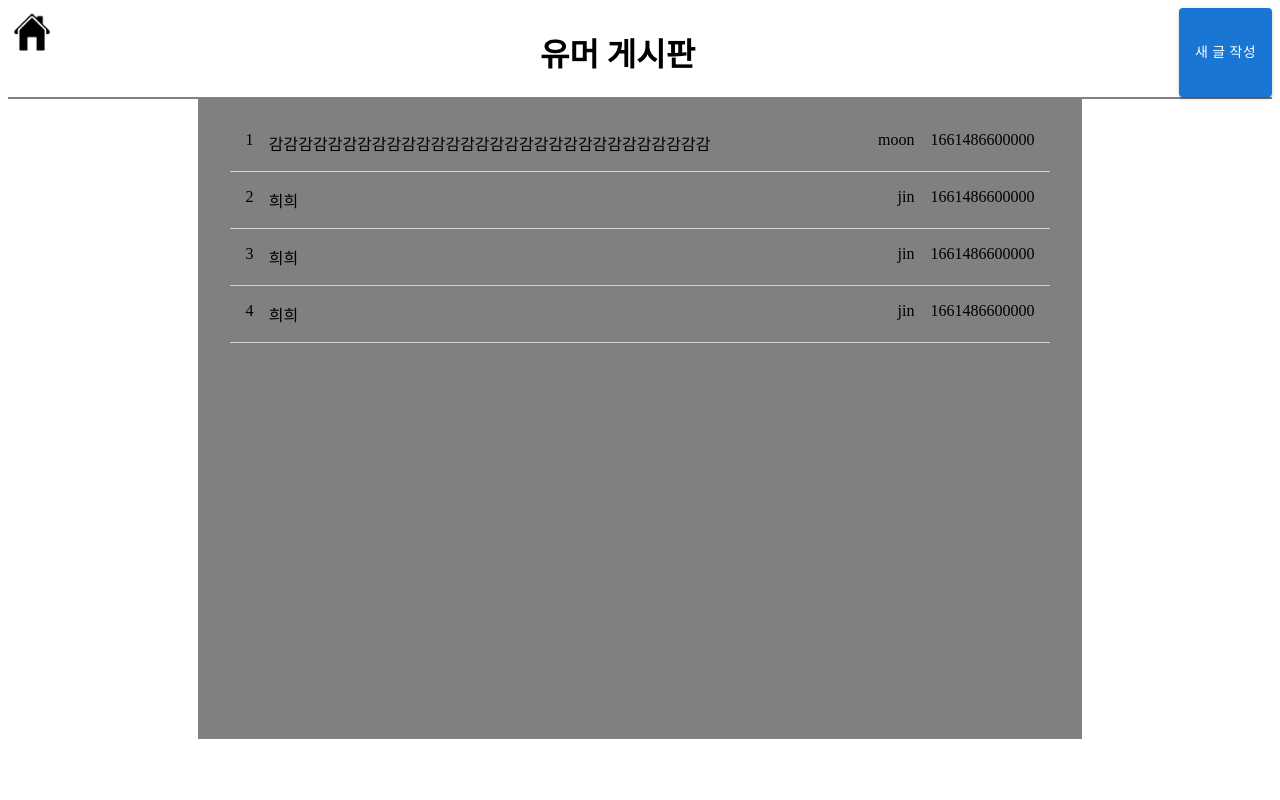
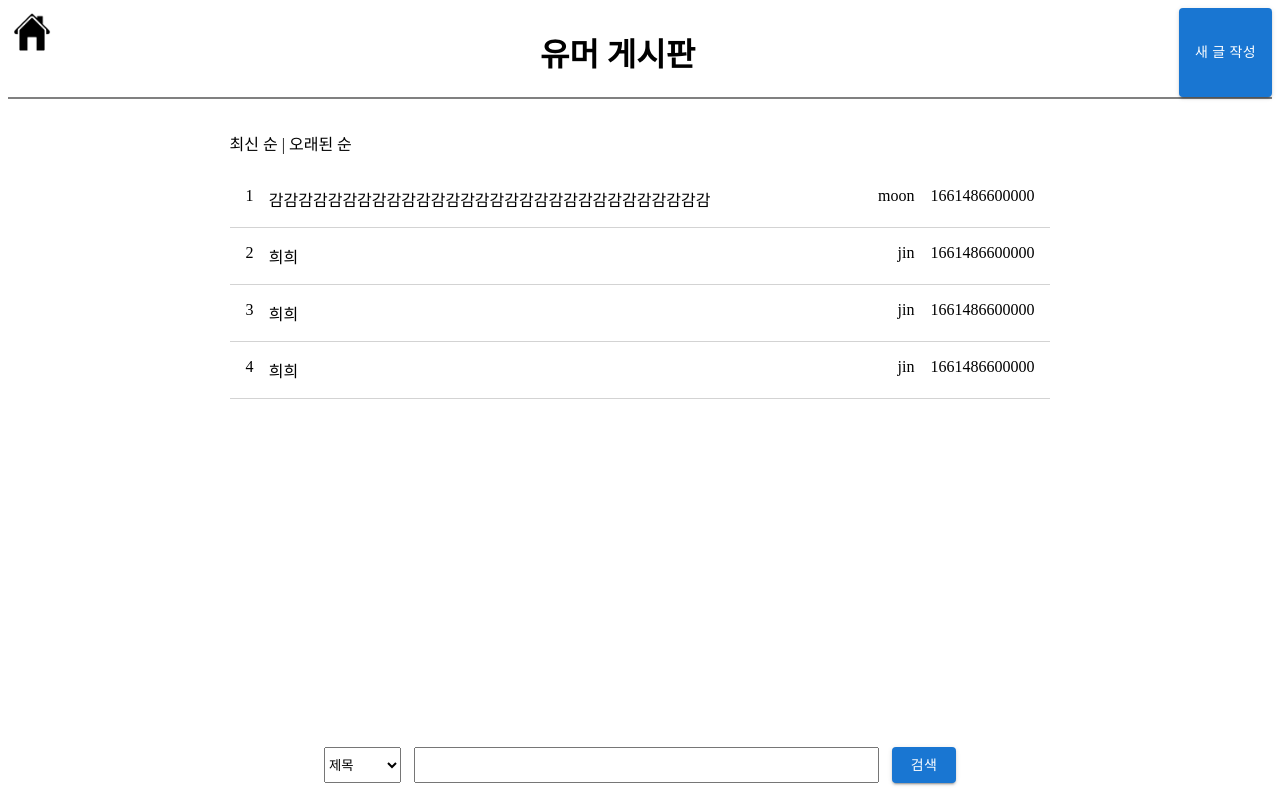
Before and after one commit to kwakhyun/anonymous-forum, a React (Create React App) app: page / in a window 1280 px wide. Built offline with nearby package versions, Linux system fonts and the light colour scheme.

Commit message:
feat search

```diff
--- a/src/components/Header/Header.jsx
+++ b/src/components/Header/Header.jsx
@@ -19,7 +19,7 @@ const Header = () => {
     <HeaderContainer>
       <HomeImg src={img_home} onClick={goToHome} />
       <Title>유머 게시판</Title>
-      <MainButton onClick={goToPost}>새 글 작성</MainButton>
+      <MainButton onClick={goToPost} children="새 글 작성" />
     </HeaderContainer>
   );
 };
--- /dev/null
+++ b/src/components/Search/Search.jsx
@@ -0,0 +1,61 @@
+import React, { useRef, useState } from "react";
+import styled from "styled-components";
+import { MainButton } from "../MainButton";
+
+const Search = ({ searchPost }) => {
+  const [search, setSearch] = useState({ select: "", input: "" });
+
+  const selectRef = useRef();
+  const inputRef = useRef();
+
+  const onChange = (event) => {
+    if (event.currentTarget == null) {
+      return;
+    }
+    event.preventDefault();
+    setSearch({
+      select: selectRef.current.value,
+      input: inputRef.current.value,
+    });
+    console.log("search?? ", search);
+  };
+
+  const onSearch = () => {
+    searchPost(search);
+  };
+
+  return (
+    <SearchContainer>
+      <SearchSelect ref={selectRef} name="select" onChange={onChange}>
+        <option value="title">제목</option>
+        <option value="content">내용</option>
+        <option value="nickname">작성자</option>
+      </SearchSelect>
+      <SearchInput
+        type="text"
+        name="input"
+        ref={inputRef}
+        onChange={onChange}
+      />
+      <MainButton onClick={onSearch} children="검색" />
+    </SearchContainer>
+  );
+};
+
+const SearchContainer = styled.div`
+  display: flex;
+  width: 50%;
+  margin-top: 0.5em;
+`;
+
+const SearchSelect = styled.select`
+  flex: 1 1 10%;
+  margin-right: 1em;
+`;
+
+const SearchInput = styled.input`
+  flex: 1 1 70%;
+  margin-right: 1em;
+`;
+
+export default Search;
--- /dev/null
+++ b/src/components/Search/index.js
@@ -0,0 +1 @@
+export { default as Search } from "./Search";
--- a/src/pages/MainPage.jsx
+++ b/src/pages/MainPage.jsx
@@ -1,13 +1,16 @@
-import { useState } from "react";
+import { useEffect, useState } from "react";
 import { MainButton } from "../components";
 import { Header } from "../components/Header";
 import styled from "styled-components";
 import { Posts } from "../components/Posts";
+import { Search } from "../components/Search";
 // import { useGetPost } from "../hook";
 
 const MainPage = () => {
   // const posts = useGetPost("");
 
+  const [list, setList] = useState();
+  const [searched, setSearched] = useState();
   const [posts, setPosts] = useState({
     api: {
       posts: [
@@ -83,19 +86,61 @@ const MainPage = () => {
       ],
     },
   });
+
+  const postList = posts.api.posts;
+  //let searched = {};
+
+  //TODO: case 문 짧게 / 검색 결과 없을때 알림, 전체 보기
+  const getSearched = (select, input) => {
+    switch (select) {
+      case "title":
+        setSearched(postList.filter((post) => post.title.includes(input)));
+        break;
+      case "content":
+        setSearched(postList.filter((post) => post.content.includes(input)));
+        break;
+      case "nickname":
+        setSearched(postList.filter((post) => post.nickname.includes(input)));
+        break;
+      default:
+        return console.error;
+    }
+    // setList(searched);
+  };
+
+  useEffect(() => {
+    setList(searched);
+    console.log("searched > ", searched);
+  }, [searched]);
+
+  useEffect(() => {
+    console.log("list > ", list);
+  }, [list]);
+
+  const searchPost = (search) => {
+    const { select, input } = search;
+    if (input === "") {
+      alert("검색어를 입력하세요");
+      return;
+    }
+    getSearched(select, input);
+    // Object.keys(list).map((key) => console.log("하하핳>", list[key]));
+  };
+
   return (
     <>
       <Header />
       <MainPageContainer>
         <PostsContainer>
+          {/* TODO: 필터 레이아웃 수정 */}
+          <p>최신 순 | 오래된 순</p>
           <PostList>
-            {posts.api.posts.map((post) => {
+            {postList.map((post) => {
               return <Posts post={post} key={post.post_id} />;
             })}
           </PostList>
         </PostsContainer>
-        {/* <MainButton onClick={() => alert("메인기능 발생")}>메인화면</MainButton>
-    <MainButton>메인페이지 Test</MainButton> */}
+        <Search searchPost={searchPost} />
       </MainPageContainer>
     </>
   );
@@ -109,10 +154,10 @@ const PostList = styled.div`
 
 const PostsContainer = styled.div`
   align-items: center;
-  height: 80vh;
+  height: 80vh; // TODO: 전체 높이 수정 조정
   width: 70%;
   padding: 1em 2em 1em 2em;
-  background-color: gray;
+  /* background-color: gray; */
   box-sizing: border-box;
 `;
 
```
